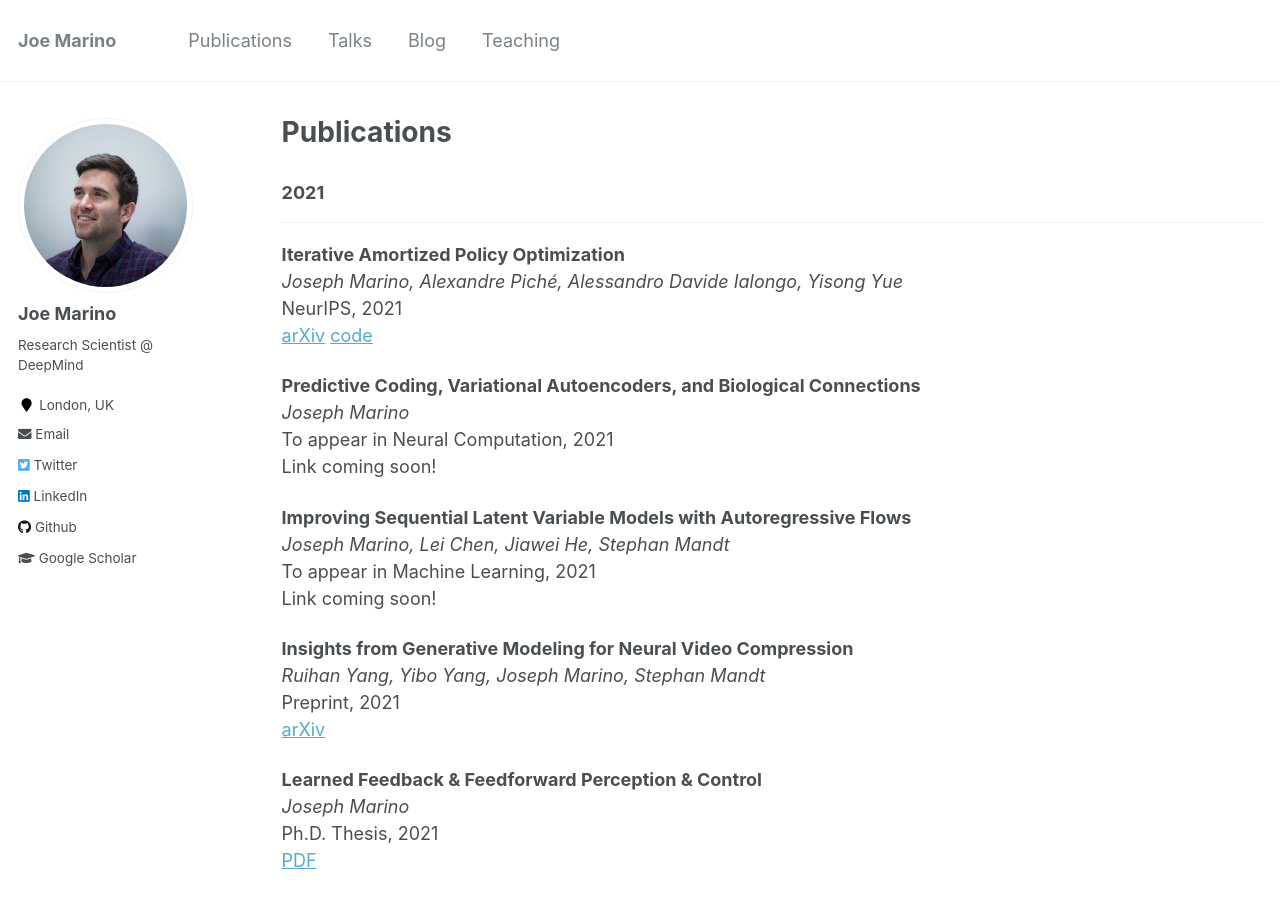
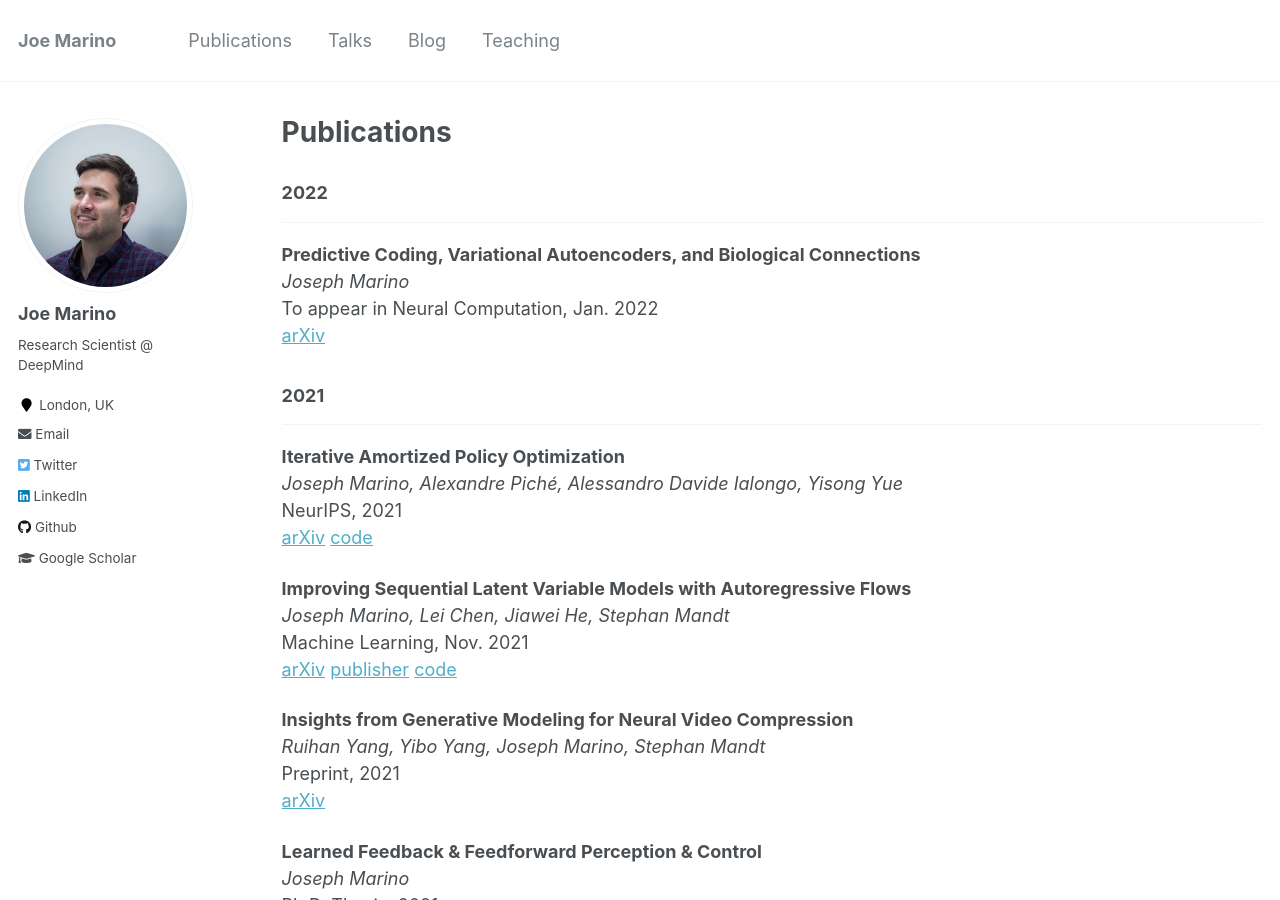
Before and after one commit to joelouismarino/joelouismarino.github.io, a Jekyll site: the page built from _pages/publications.md, in a window 1280 px wide and 900 px high. Built offline with Jekyll 4.4.1, drawn with Linux system fonts in a browser that asks for light colours.

Commit message:
Updating pubs.

```diff
--- a/_pages/publications.md
+++ b/_pages/publications.md
@@ -4,6 +4,14 @@ title: "Publications"
 permalink: /publications/
 author_profile: true
 ---
+### 2022
+___
+
+**Predictive Coding, Variational Autoencoders, and Biological Connections**
+*Joseph Marino*
+To appear in Neural Computation, Jan. 2022
+[arXiv](https://arxiv.org/abs/2011.07464)
+
 ### 2021
 ___
 
@@ -12,15 +20,10 @@ ___
 NeurIPS, 2021
 [arXiv](https://arxiv.org/abs/2010.10670) [code](https://github.com/joelouismarino/variational_rl)
 
-**Predictive Coding, Variational Autoencoders, and Biological Connections**
-*Joseph Marino*
-To appear in Neural Computation, 2021
-Link coming soon!
-
 **Improving Sequential Latent Variable Models with Autoregressive Flows**
 *Joseph Marino, Lei Chen, Jiawei He, Stephan Mandt*
-To appear in Machine Learning, 2021
-Link coming soon!
+Machine Learning, Nov. 2021
+[arXiv](https://arxiv.org/abs/2010.03172) [publisher](https://link.springer.com/article/10.1007/s10994-021-06092-6) [code](https://github.com/joelouismarino/sequential_flows)
 
 **Insights from Generative Modeling for Neural Video Compression**
 *Ruihan Yang, Yibo Yang, Joseph Marino, Stephan Mandt*
```
